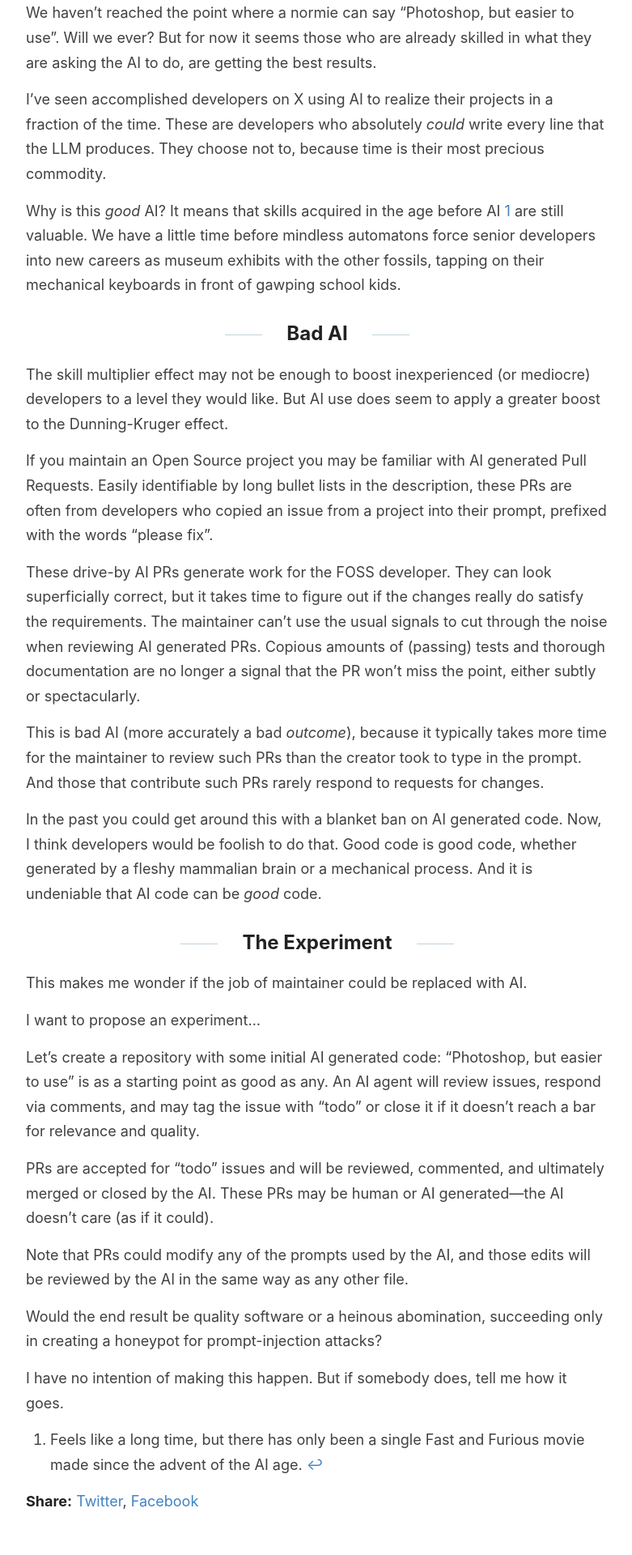
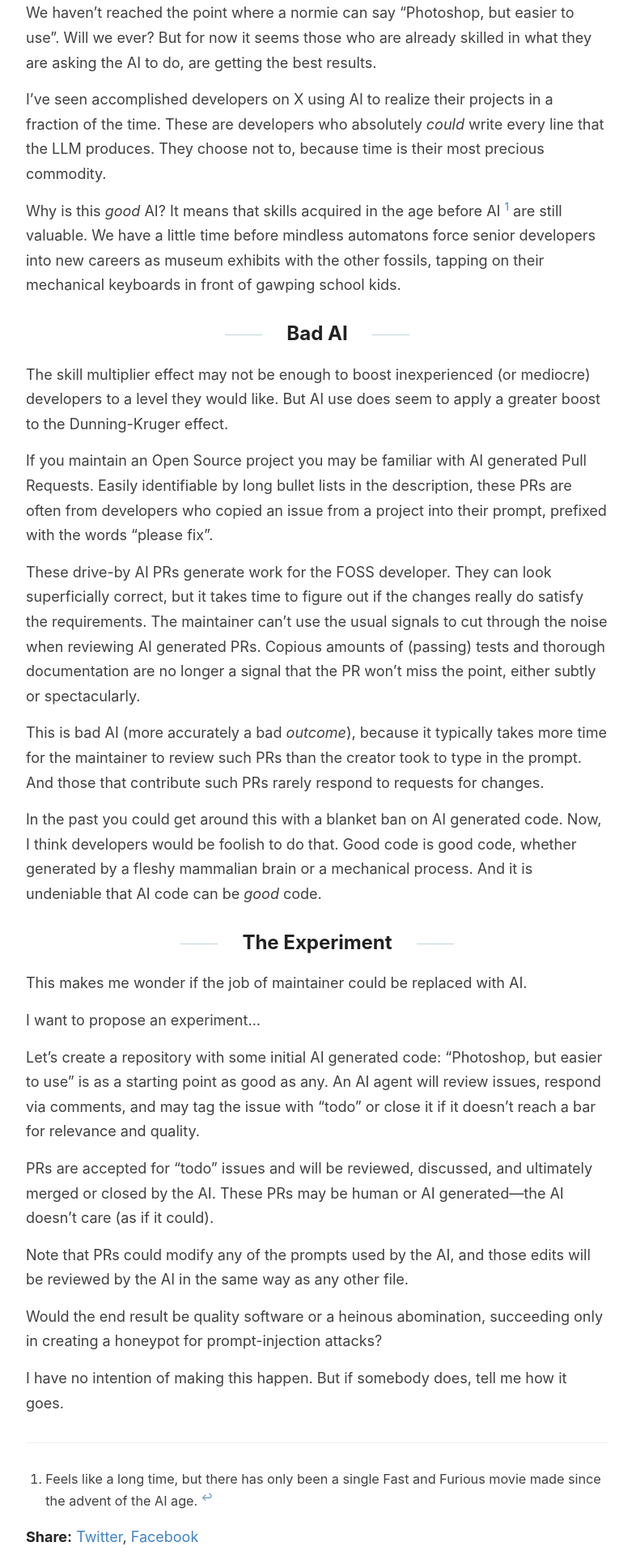
Before and after one commit to willmcgugan/willmcgugan.github.io, a Jekyll site: the page built from _posts/2026-01-10-good-ai-bad-ai.md, in a window 1280 px wide. Shown: the part 535-2455 px from the top of the page at 81% size, without its empty margins (248-1029 px from the left). Built offline with Jekyll 4.4.1, drawn with Linux system fonts in a browser that asks for light colours.

Commit message:
style footnote

```diff
--- a/_posts/2026-01-10-good-ai-bad-ai.md
+++ b/_posts/2026-01-10-good-ai-bad-ai.md
@@ -53,7 +53,7 @@ I want to propose an experiment...
 Let's create a repository with some initial AI generated code: "Photoshop, but easier to use" is as a starting point as good as any.
 An AI agent will review issues, respond via comments, and may tag the issue with "todo" or close it if it doesn't reach a bar for relevance and quality.
 
-PRs are accepted for "todo" issues and will be reviewed, commented, and ultimately merged or closed by the AI.
+PRs are accepted for "todo" issues and will be reviewed, discussed, and ultimately merged or closed by the AI.
 These PRs may be human or AI generated—the AI doesn't care (as if it could).
 
 Note that PRs could modify any of the prompts used by the AI, and those edits will be reviewed by the AI in the same way as any other file.
--- a/assets/style.scss
+++ b/assets/style.scss
@@ -212,6 +212,28 @@ em, i {
 
 strong, b {
   font-weight: bold;
+}
+
+// Footnote styling
+.footnote, a[href^="#fn:"], a[href^="#fnref:"] {
+  font-size: 0.75em;
+  vertical-align: super;
+  line-height: 0;
+}
+
+.footnotes {
+  margin-top: 2em;
+  padding-top: 1em;
+  border-top: 1px solid $lightGray;
+  font-size: 0.9em;
+}
+
+.footnotes ol {
+  padding-left: 1.5em;
+}
+
+.footnotes li {
+  margin-bottom: 0.5em;
 }
 
 img {
```
